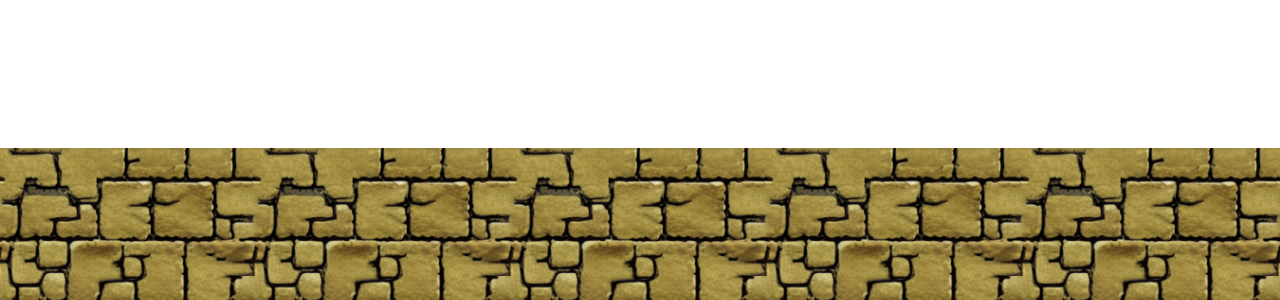
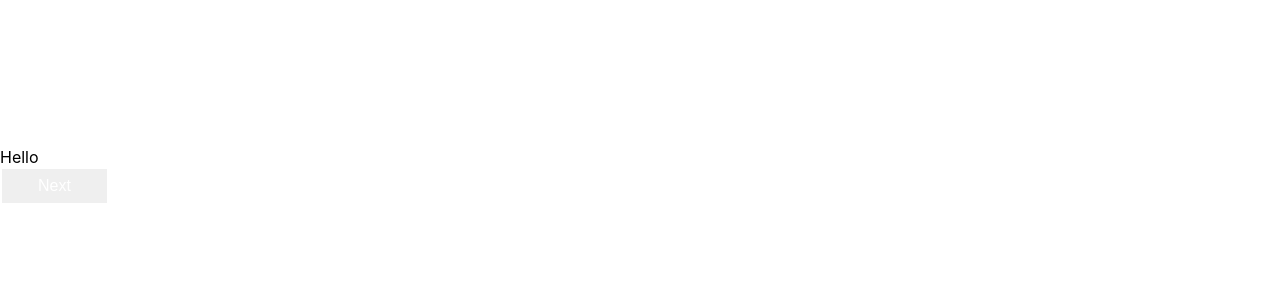
Before and after one commit to tarptaeya/dcjam-2024, a React app: page / in a window 1280 px wide. Shown: the part 652-952 px from the top of the page. Built offline with nearby package versions, Linux system fonts and the light colour scheme; the HTML template or start-up script is replaced by a standard one.

Commit message:
added story component

```diff
--- a/src/App.js
+++ b/src/App.js
@@ -12,6 +12,7 @@ import {
   startLiftedBackgroundTrack,
   stopBackgroundTrack,
 } from "./sound";
+import StoryComponent from "./components/Story";
 
 function App() {
   const screen = useSelector((state) => state.screen.value);
@@ -35,6 +36,15 @@ function App() {
     }
   }, [screen, isLifted, isActive]);
 
+  if (true) {
+    return (
+      <StoryComponent
+        paragraphs={["Hello", "World", "Play now"]}
+        onComplete={() => {}}
+      />
+    );
+  }
+
   return (
     <>
       {screen === "welcome" && <WelcomeScreen />}
--- /dev/null
+++ b/src/components/Story.js
@@ -0,0 +1,42 @@
+import React, { useState } from "react";
+import { playClickSound } from "../sound";
+
+const StoryComponent = ({ paragraphs, onComplete }) => {
+    const n = paragraphs.length;
+    const [index, setIndex] = useState(0);
+
+    return (
+        <div id="story-container-wrapper">
+            <div id="story-container">
+                {paragraphs.map((p, i) => {
+                    if (i > index) return <></>;
+                    return <div className="story-p">{p}</div>;
+                })}
+                {index < n - 1 && (
+                    <button
+                        className="btn"
+                        onClick={() => {
+                            playClickSound();
+                            setIndex(index + 1);
+                        }}
+                    >
+                        Next
+                    </button>
+                )}
+                {index === n - 1 && (
+                    <button
+                        className="btn"
+                        onClick={() => {
+                            playClickSound();
+                            onComplete();
+                        }}
+                    >
+                        Continue
+                    </button>
+                )}
+            </div>
+        </div>
+    );
+};
+
+export default StoryComponent;
```
